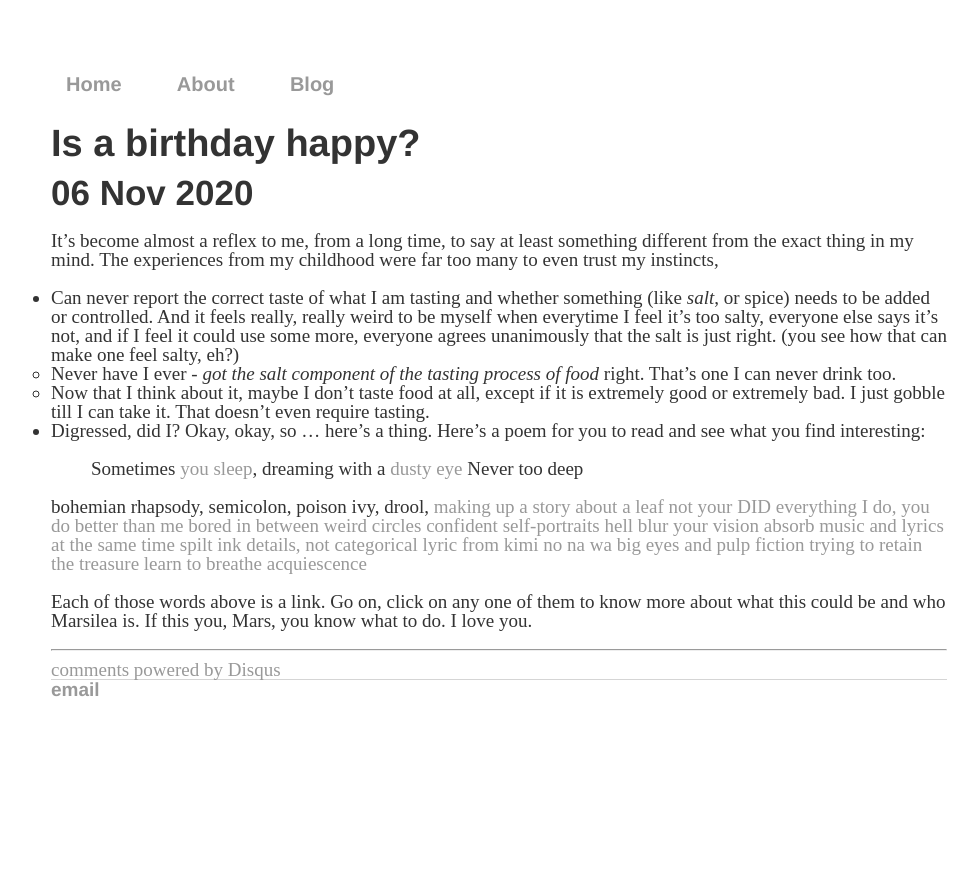
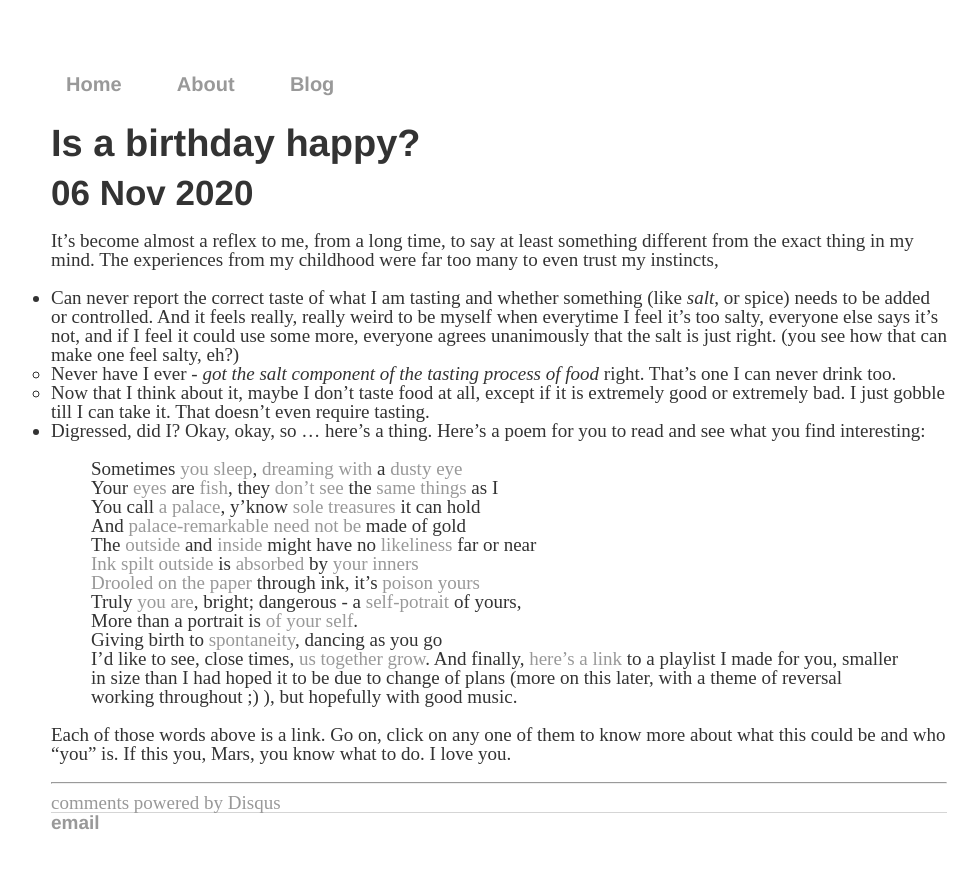
Before and after one commit to Fawkes4494d3/Fawkes4494d3.github.io, a Jekyll site: the page built from _posts/2020-11-06-something-for-you-my-way.md, in a window 1280 px wide. Shown: the top 869 px of the page, without its empty margins (141-1119 px from the left). Built offline with Jekyll 4.4.1, drawn with Linux system fonts in a browser that asks for light colours; comment, search, counter and statistics services are not loaded.

Commit message:
Update 2020-11-06-something-for-you-my-way.md

```diff
--- a/_posts/2020-11-06-something-for-you-my-way.md
+++ b/_posts/2020-11-06-something-for-you-my-way.md
@@ -9,37 +9,34 @@ It's become almost a reflex to me, from a long time, to say at least something d
     * Never have I ever - *got the salt component of the tasting process of food* right. That's one I can never drink too.
     * Now that I think about it, maybe I don't taste food at all, except if it is extremely good or extremely bad. I just gobble till I can take it. That doesn't even require tasting.
 * Digressed, did I? Okay, okay, so ... here's a thing. Here's a poem for you to read and see what you find interesting:
-> Sometimes [you](https://www.youtube.com/watch?v=dQw4w9WgXcQ) [sleep](https://www.instagram.com/p/BWTBaQvn-qn/), dreaming with a [dusty eye](https://www.instagram.com/p/BPMwH7CDE_O/)
-> Never too deep
->
->
->
->
->
-
-bohemian rhapsody, semicolon, poison ivy, drool,
+> Sometimes [you](https://www.youtube.com/watch?v=dQw4w9WgXcQ) [sleep](https://www.instagram.com/p/BWTBaQvn-qn/), [dreaming with](https://www.instagram.com/p/CDTUStgsXn6/) a [dusty eye](https://www.instagram.com/p/BPMwH7CDE_O/) <br>
+> Your [eyes](https://www.instagram.com/p/CDOABD4s4zl/) are [fish](https://www.instagram.com/p/CFzS2xvsxOE/), they [don't see](https://www.instagram.com/p/CDDoHOvM_z2/) the [same things](https://www.instagram.com/p/CFbVlTMMPkS/) as I <br>
+> You call [a palace](https://www.instagram.com/p/CCu2xxYs4ig/), y'know [sole treasures](https://www.instagram.com/p/CFHxOAOs05P/) it can hold <br>
+> And [palace-remarkable](https://www.instagram.com/p/CEWYGFkMa3L/) [need not be](https://www.instagram.com/p/B6zMqIlAnz7/) made of gold <br>
+> The [outside](https://www.instagram.com/p/B8ukt7hgwtk/) and [inside](https://www.instagram.com/p/CCnlzL4syR9/) might have no [likeliness](https://www.instagram.com/p/B8buII3gDjG/) far or near <br>
+> [Ink spilt outside](https://www.instagram.com/p/CCgTS7hMmWH/) is [absorbed](https://www.instagram.com/p/CF2CeC7Mm2Z/) by [your inners](https://www.instagram.com/p/CGzffqxMldd/) <br>
+> [Drooled](https://www.instagram.com/p/BoquDWWBtWe/) [on the paper](https://fawkes4494d3.github.io/himars/) through ink, it's [poison yours](https://www.instagram.com/p/Boejq9BhvSj/) <br>
+> Truly [you are](https://www.instagram.com/p/B_SF9jfgTz0/), bright; dangerous - a [self-potrait](https://www.instagram.com/p/B_SF9jfgTz0/) of yours, <br>
+> More than a portrait is [of your self](https://www.instagram.com/p/B0RyBqQg--E/). <br>
+> Giving birth to [spontaneity](https://www.instagram.com/p/B_pwQuugDcA/), dancing as you go <br>
+> I'd like to see, close times, [us together grow](https://www.instagram.com/p/CBqMNAVMuSH/).
+<!--
+bohemian rhapsody, semicolon, poison ivy,
 [making up a story about a leaf](https://www.instagram.com/p/BxEc7_iAz4B/)
-[not your DID](https://www.instagram.com/p/B0RyBqQg--E/)
 [everything I do, you do better than me](https://www.instagram.com/p/B18MTELH8PN/)
-[bored](https://www.instagram.com/p/B6zMqIlAnz7/)
-[in between](https://www.instagram.com/p/B8buII3gDjG/)
-[weird circles](https://www.instagram.com/p/B8ukt7hgwtk/)
 [confident](https://www.instagram.com/p/B9ZKTMfghUX/)
-[self-portraits](https://www.instagram.com/p/B_SF9jfgTz0/)
 [hell](https://www.instagram.com/p/B_XI5vvglRC/)
-[blur your vision](https://www.instagram.com/p/B_pwQuugDcA/)
-[absorb music and lyrics at the same time](https://www.instagram.com/p/CBqMNAVMuSH/)
-[spilt ink](https://www.instagram.com/p/CCgTS7hMmWH/)
-[details, not categorical](https://www.instagram.com/p/CCnlzL4syR9/)
 [lyric from kimi no na wa](https://www.instagram.com/p/CDDoHOvM_z2/)
 [big eyes and pulp fiction](https://www.instagram.com/p/CDOABD4s4zl/)
 [trying to retain the treasure](https://www.instagram.com/p/CDTUStgsXn6/)
 [learn to breathe](https://www.instagram.com/p/CEDgtrGMx7J/)
 [acquiescence](https://www.instagram.com/p/CEWYGFkMa3L/)
+-->
 <!--
 M+A+R+S+I+L+E+A = 78th word e actual link thakbe,
 baki gulo rickroll and marsilea r favourite gaan and aankar link
 -->
+And finally, [here's a link](https://www.youtube.com/playlist?list=PL_81wIHVJYPvrNGDfDDEr42t5h3CXzAPi) to a playlist I made for you, smaller in size than I had hoped it to be due to change of plans (more on this later, with a theme of reversal working throughout ;) ), but hopefully with good music.
 
-Each of those words above is a link. Go on, click on any one of them to know more about what this could be and who Marsilea is.
+Each of those words above is a link. Go on, click on any one of them to know more about what this could be and who "you" is.
 If this you, Mars, you know what to do. I love you.
```
